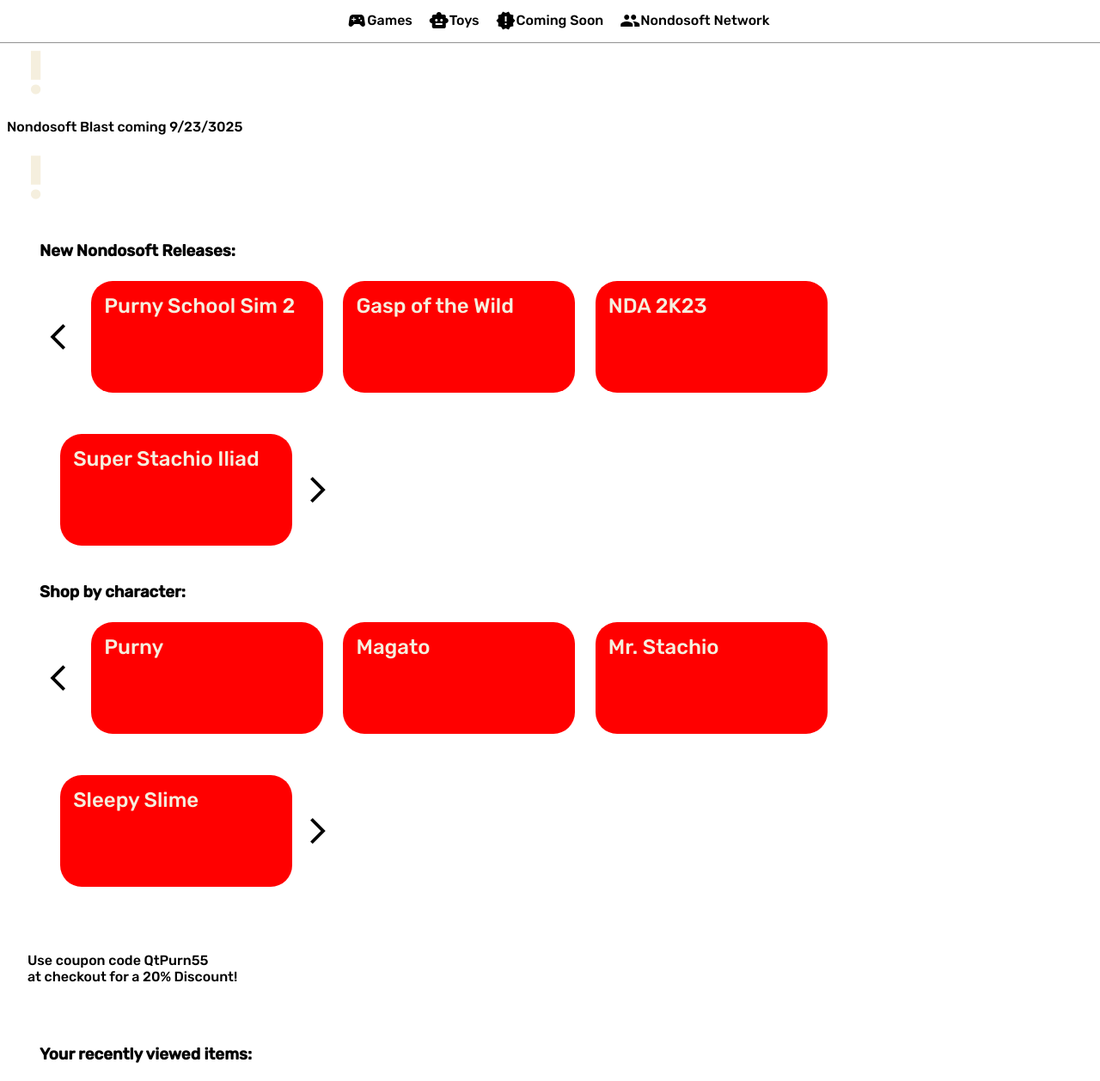
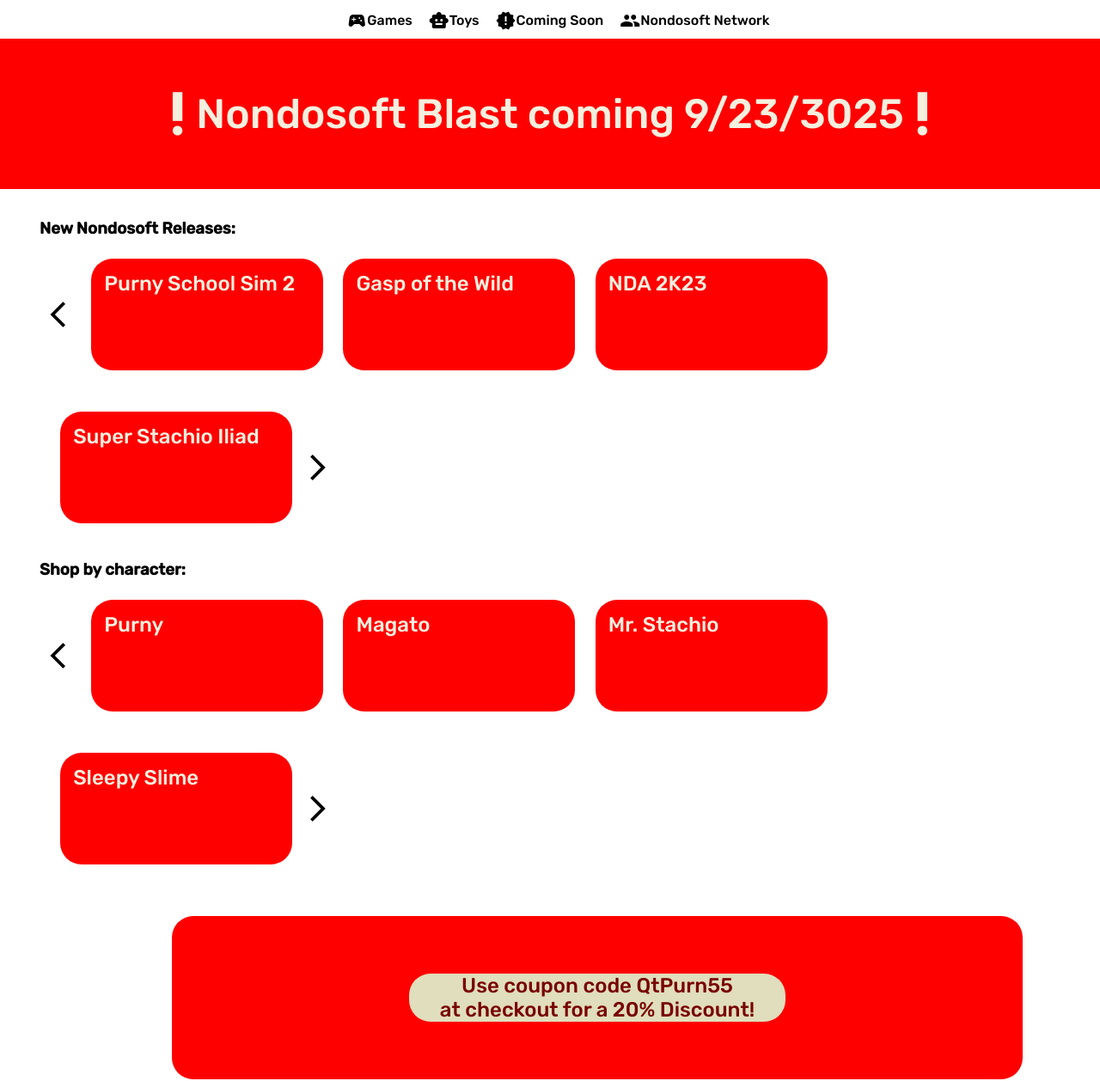
Before and after one commit to NSteckel/Nondosoft, a plain HTML site: page index.html in a window 1280 px wide. Shown: the part 55-1313 px from the top of the page at 86% size. Drawn offline with Linux system fonts and the light colour scheme; a web font is replaced by a local one.

Commit message:
Update index.css

```diff
--- a/index.css
+++ b/index.css
@@ -5,6 +5,7 @@
     border-style: inset;
     border-width: 1px;
     margin-top: 0%;
+    margin-bottom: 0em;
 }
 
 .demobox {
@@ -13,7 +14,6 @@
     background-color: red;
     margin-left: -1em;
     margin-top: -1em;
-
 }
 
 img {
@@ -31,6 +31,7 @@ img {
     margin-bottom: -0.125%;
     margin-top: -.5%;
 }
+
 .firstBar i {
     margin-left: 1.5%;
 }
@@ -46,9 +47,7 @@ img {
     margin-left: 1.5%;
 }
 
-
 /*  !!!!HEAD TAG ENDS HERE!!!!  */
-
 /*  !!!!BODY TAG STARTS HERE!!!!  */
 
 .roundCorner {
@@ -69,10 +68,81 @@ img {
     margin-right: 1%;
     color: rgb(245, 239, 222);
     font-size: 1.5em;
-
 }
 
 h3 {
     margin-left: 3%;
     margin-bottom: 0%;
 }
+
+.superBlock {
+    background: red;
+    height: 175px;
+    margin-left: -.5em;
+    margin-right: -.5em;
+    margin-top: -.1em;
+    padding: .025px;
+    display: flex;
+    align-items: center;
+    justify-content: center;
+    flex-wrap: wrap;
+    margin-bottom: -0.125%;
+    margin-top: -.5%;
+}
+
+.superBlock i {
+    display: flex;
+    align-items: center;
+    flex-wrap: wrap;
+    margin-left: -.25em;
+    margin-right: -.25em;
+}
+
+.superBlock p {
+    justify-content: center;
+    display: flex;
+    flex-wrap: wrap;
+    align-items: center;
+    color: rgb(245, 239, 222);
+    font-size: 3em;
+    padding: 5px;
+}
+
+.couponBlock {
+    display: flex;
+    align-items: center;
+    justify-content: center;
+    flex-wrap: wrap;
+    margin-left: 12em;
+    margin-right: 12em;
+    background: red;
+    padding: 15px;
+    width: 60em;
+    height: 10em;
+    border-radius: 25px;
+}
+
+.couponBlock p {
+    text-align: center;
+    margin-top: 10px;
+    margin-bottom: 10px;
+    font-size: 1.5em;
+    background-color: rgb(224, 222, 188);
+    border-radius: 25px;
+    color: rgb(120, 0, 0);
+}
+
+.copyBar p {
+    display: flex;
+    justify-content: center;
+    align-items: center;
+    flex-wrap: wrap;
+}
+
+.copyBar i {
+    display: flex;
+    justify-content: center;
+    align-items: center;
+    flex-wrap: wrap;
+    margin-right: 3px;
+}
```
